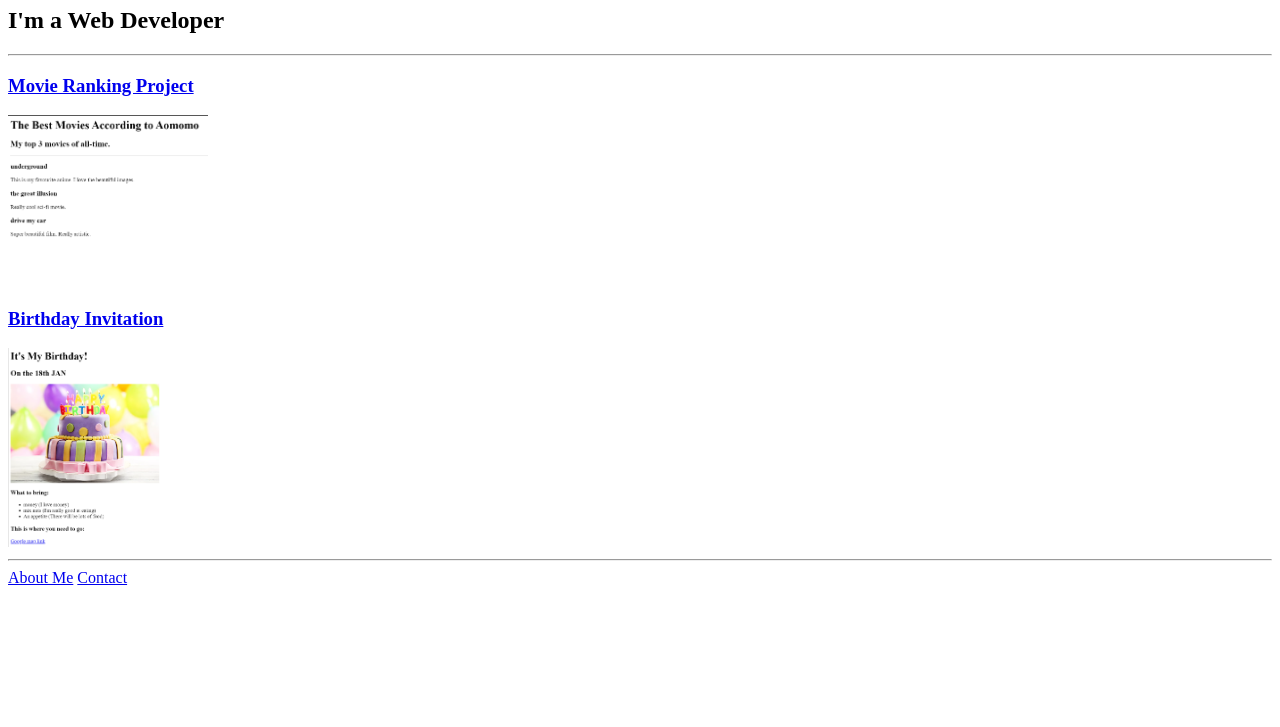
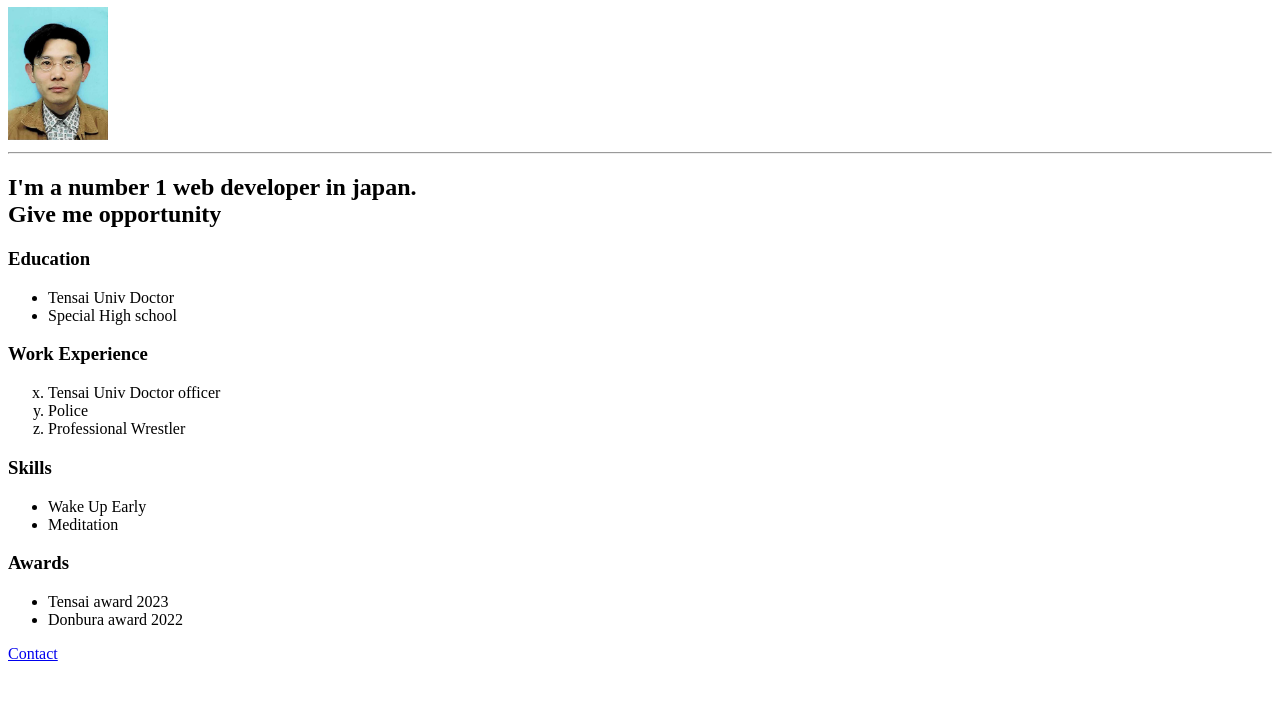
Before and after one commit to kkariuk/html-portfolio, a plain HTML site: page index.html in a window 1280 px wide. Shown: the part 73-800 px from the top of the page. Drawn offline with Linux system fonts and the light colour scheme.

Commit message:
Add files via upload

```diff
--- a/index.html
+++ b/index.html
@@ -1,33 +1,43 @@
-<!-- TODO 1: Create the HTML Boilerplate -->
 <!DOCTYPE html>
-<html lang="ja">
+<html lang="en">
 <head>
     <meta charset="UTF-8">
     <meta name="viewport" content="width=device-width, initial-scale=1.0">
-    <title>Aomomo web service portfolio</title>
+    <title>My Resume</title>
 </head>
 <body>
-    <h1>Aomomo's Portfolio</h1>
-    <h2>I'm a Web Developer</h2>
+    <h1>Aomomo</h1>
+    <img src="./assets/images/rirekishophoto.jpg" width="100" alt="kk's photo" />
     <hr />
-    <a href="./public/movie-ranking.html"><h3>Movie Ranking Project</h3></a>
-    <a href="./public/movie-ranking.html"><img src="./assets/images/movie-ranking_aomomo.png" width="200" alt="movie project screen shot"></a>
-    <a href="./public/birthday-invite.html"><h3>Birthday Invitation</h3></a>
-    <a href="./public/birthday-invite.html"><img src="./assets/images/birthday-invite_aomomo.png" width="200" alt="birsthday project screenshots"></a>
-    <hr />
-    <a href="./public/about.html">About Me</a>  <a href="./public/contact.html">Contact</a>
+    <h2>I'm a number 1 web developer in japan.<br />Give me opportunity</h2>
+    <h3>Education</h3>
+    <ul>
+        <li>Tensai Univ Doctor</li>
+        <li>Special High school</li>
+    </ul>
+
+    <h3>Work Experience</h3>
+    <ol type="a" start="24">
+        <li>Tensai Univ Doctor officer</li>
+        <li>Police</li>
+        <li>Professional Wrestler</li>
+    </ol>
+
+    <h3>Skills</h3>
+    <ul>
+        <li>Wake Up Early</li>
+        <li>Meditation</li>
+    </ul>
+
+    <h3>Awards</h3>
+    <ul>
+        <li>Tensai award 2023</li>
+        <li>Donbura award 2022</li>
+    </ul>
+
+    <footer>
+        <a href="./">Contact
+    </footer>
+
 </body>
 </html>
-<!-- TODO 2: Add Your previous projects' HTML into the public folder -->
-
-<!-- TODO 3: Take screenshots of your project previews and add the images to the images folder -->
-
-<!-- TODO 4: Add titles/subtitles etc. -->
-
-<!-- TODO 5: Add a link to the project pages -->
-
-<!-- TODO 6: Add images to show the project previews
-HINT for TODO 6: You can use the height attribute set to 200 to make the image smaller:
-https://developer.mozilla.org/en-US/docs/Web/HTML/Element/img#attr-height -->
-
-<!-- TODO 7: Add the Contact Me and About Me page links -->
```
Also changed, not shown: public/contact.html (+12 -9 lines), assets/images/rirekishophoto.jpg (added).
